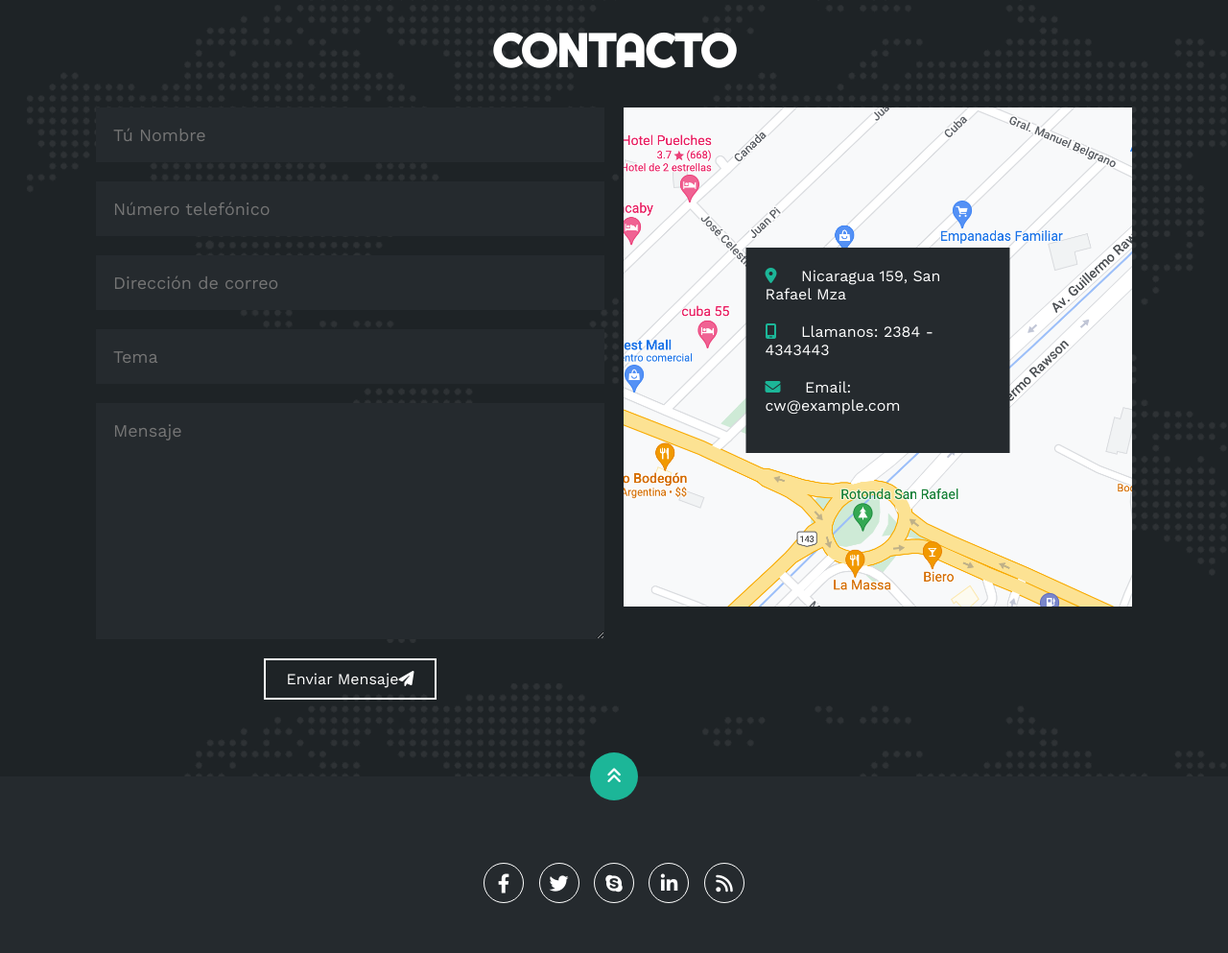
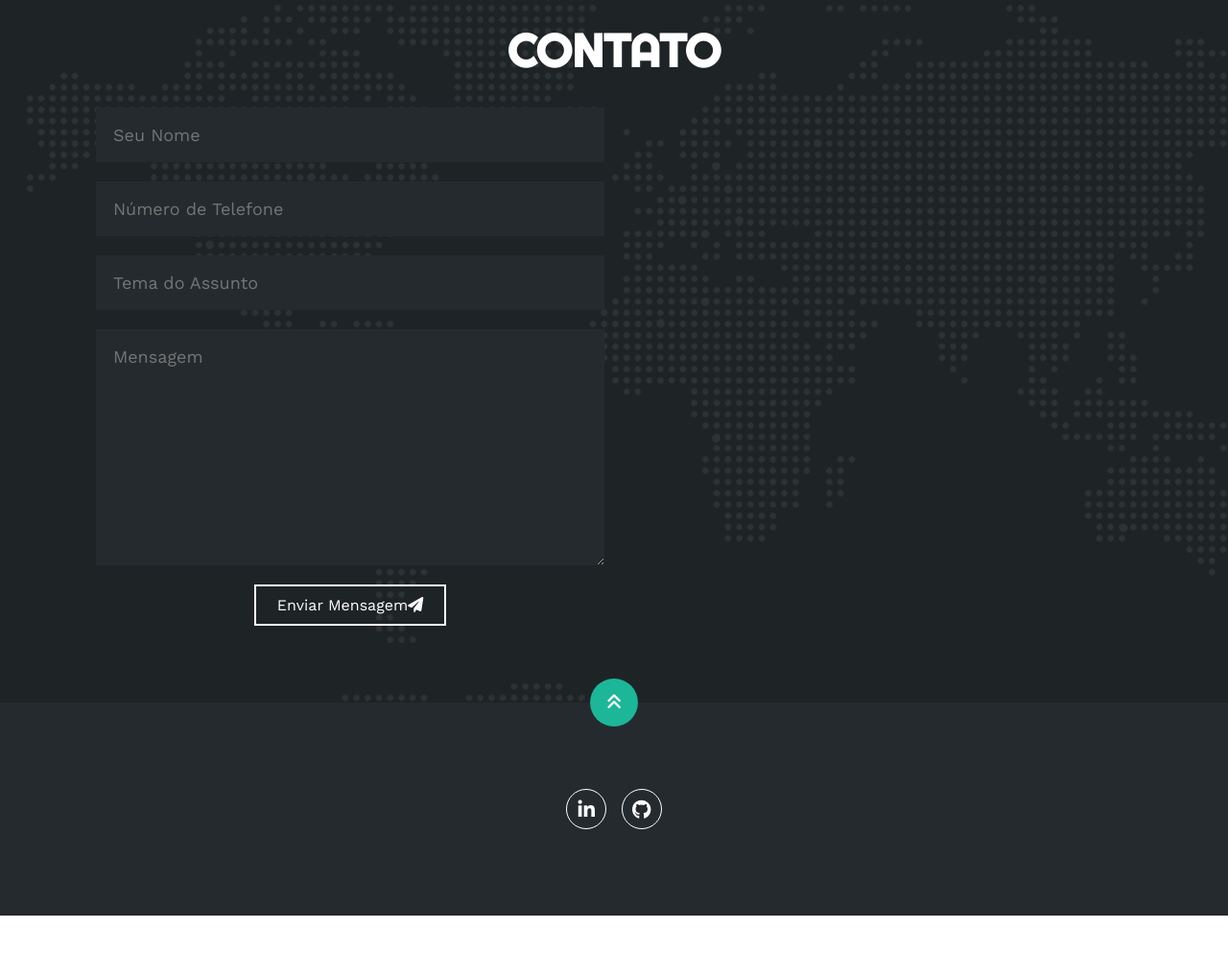
Before and after one commit to EuDiniz/EuDiniz.github.io, a plain HTML site: page index.html in a window 1280 px wide. Shown: the part 3862-4855 px from the top of the page at 96% size. After the commit the page ends 4816 px from the top, so only its background shows below. Drawn offline with nearby package versions, Linux system fonts and the light colour scheme.

Commit message:
new commit

```diff
--- a/index.html
+++ b/index.html
@@ -313,39 +313,19 @@
     <!-- SECCION CONTACTO -->
     <section id="contacto" class="contacto">
         <div class="contenido-seccion">
-            <h2>CONTACTO</h2>
+            <h2>CONTATO</h2>
             <div class="fila">
                 <!-- Formulario -->
                 <div class="col">
-                    <input type="text" placeholder="Tú Nombre">
-                    <input type="text" placeholder="Número telefónico">
-                    <input type="text" placeholder="Dirección de correo">
-                    <input type="text" placeholder="Tema">
-                    <textarea name="" id="" cols="30" rows="10" placeholder="Mensaje"></textarea>
+                    <input type="text" placeholder="Seu Nome">
+                    <input type="text" placeholder="Número de Telefone">
+                    <!-- <input type="text" placeholder="Dirección de correo">  apagar no CSS-->
+                    <input type="text" placeholder="Tema do Assunto">
+                    <textarea name="" id="" cols="30" rows="10" placeholder="Mensagem"></textarea>
                     <button>
-                        Enviar Mensaje<i class="fa-solid fa-paper-plane"></i>
+                        Enviar Mensagem<i class="fa-solid fa-paper-plane"></i>
                         <span class="overlay"></span>
                     </button>
-                </div>
-                <!-- Mapa -->
-                <div class="col">
-                    <img src="img/ubicacion.png" alt="">
-                    <div class="info">
-                        <ul>
-                            <li>
-                                <i class="fa-solid fa-location-dot"></i>
-                                Nicaragua 159, San Rafael Mza
-                            </li>
-                            <li>
-                                <i class="fa-solid fa-mobile-screen"></i>
-                                Llamanos: 2384 - 4343443
-                            </li>
-                            <li>
-                                <i class="fa-solid fa-envelope"></i>
-                                Email: cw@example.com
-                            </li>
-                        </ul>
-                    </div>
                 </div>
             </div>
         </div>
@@ -357,11 +337,9 @@
             <i class="fa-solid fa-angles-up"></i>
         </a>
         <div class="redes">
-            <a href="#"><i class="fa-brands fa-facebook-f"></i></a>
-            <a href="#"><i class="fa-brands fa-twitter"></i></a>
-            <a href="#"><i class="fa-brands fa-skype"></i></a>
-            <a href="#"><i class="fa-brands fa-linkedin-in"></i></a>
-            <a href="#"><i class="fa-solid fa-rss"></i></a>
+
+            <a href="https://www.linkedin.com/in/samuel-diniz-matias-1447a5171/"><i class="fa-brands fa-linkedin-in"></i></a>
+            <a href="https://github.com/EuDiniz"><i class="fa-brands fa-github"></i></a>
         </div>
     </footer>
 
```
